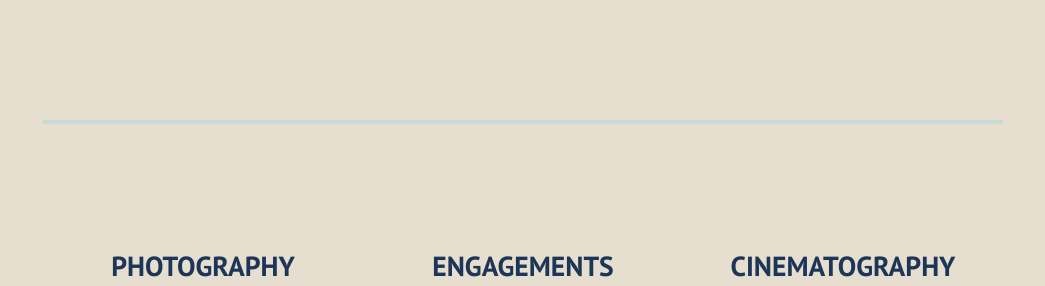
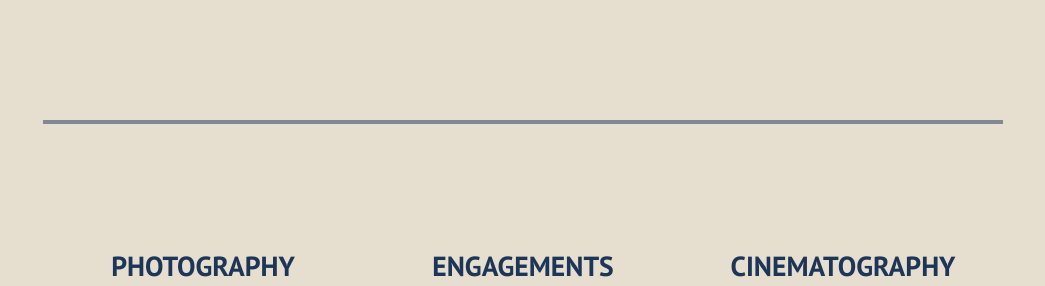
Before and after one commit to mikeronewman/nick-roth-creative, an Eleventy site: page src/index.njk in a window 1280 px wide. Shown: the part 1063-1349 px from the top of the page, without its empty margins (117-1162 px from the left). Built offline with nearby package versions, Linux system fonts and the light colour scheme; Eleventy itself is replaced by a stand-in of ours; files that its build step writes are made by us from their sources.

Commit message:
:sparkles: change hr color

```diff
--- a/src/index.njk
+++ b/src/index.njk
@@ -23,7 +23,7 @@ layout: layouts/base.njk
 <main class="home wrapper" id="about">
     <h1 class="home__description">WEDDING PHOTOGRAPHY AND CINEMATOGRAPHY OUT OF <span class="color-accent">CLEVELAND</span>, <span class="color-accent">OHIO</span></h1>
 
-    <hr></hr>
+    <hr class="hr-dark"></hr>
     <div class="home__cardbox">
         <div class="home__card">
             <h3>PHOTOGRAPHY</h3>
--- a/src/scss/base/_global.scss
+++ b/src/scss/base/_global.scss
@@ -36,3 +36,7 @@ ul {
 hr {
     border: 2px solid rgba(168, 218, 220, 0.5);
 }
+
+.hr-dark {
+    border: 2px solid rgba(29, 53, 87, 0.5);
+}
```
Also changed, not shown: css/main.css, 1 other file.
